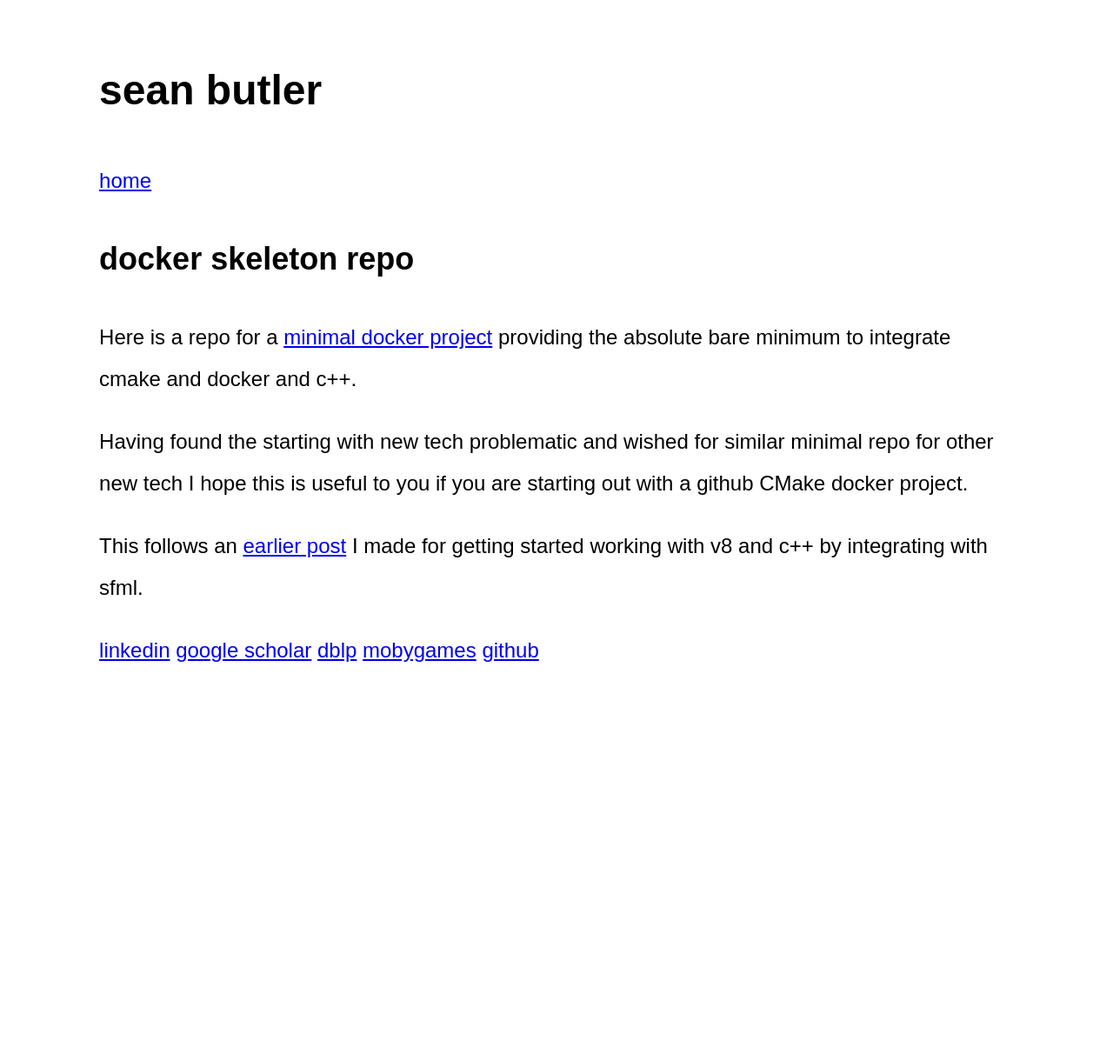
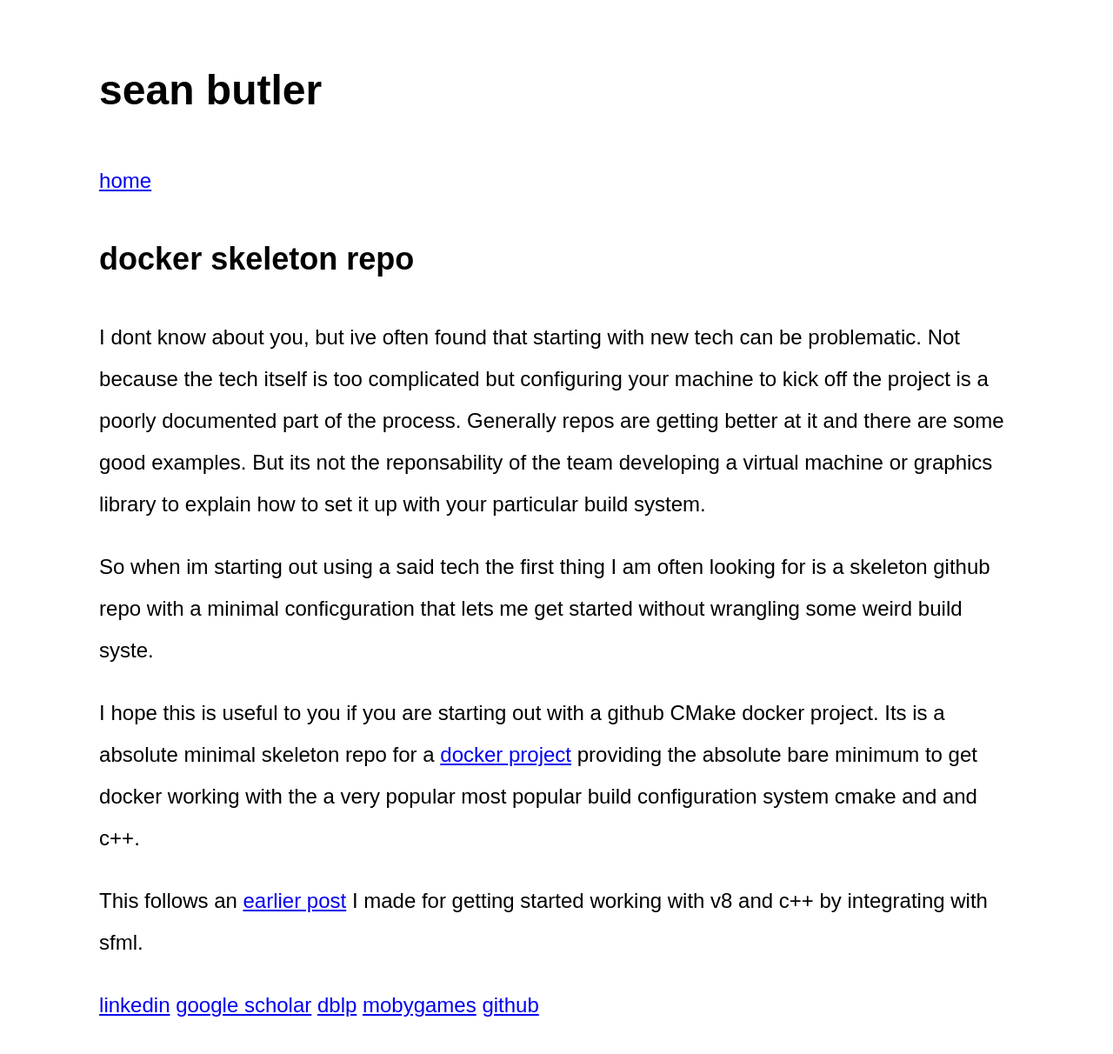
Before and after one commit to seanbutler/www.seanbutler.net, a Jekyll site: the page built from _posts/2024-03-27-docker-skeleton-repo.md, in a window 1280 px wide. Shown: the whole page at 87% size. Built offline with Jekyll 4.4.1, drawn with Linux system fonts in a browser that asks for light colours; before the commit the page ends 900 px from its top, so only the background shows below that.

Commit message:
better text

```diff
--- a/_posts/2024-03-27-docker-skeleton-repo.md
+++ b/_posts/2024-03-27-docker-skeleton-repo.md
@@ -1,12 +1,15 @@
 ---
-  layout: post
+  layout:   post
   title :   docker skeleton repo
   date  :   2024-03-27
   tags  :   minmal skeleton repo v8 sfml cmake cpp
 ---
 
-Here is a repo for a [minimal docker project](https://github.com/seanbutler/minimal_docker_cmake_cpp) providing the absolute bare minimum to integrate cmake and docker and c++.
+I dont know about you, but ive often found that starting with new tech can be problematic. Not because the tech itself is too complicated but configuring your machine to kick off the project is a poorly documented part of the process. Generally repos are getting better at it and there are some good examples. But its not the reponsability of the team developing a virtual machine or graphics library to explain how to set it up with your particular build system.
 
-Having found the starting with new tech problematic and wished for similar minimal repo for other new tech I hope this is useful to you if you are starting out with a github CMake docker project.
+So  when im starting out using a said tech the first thing I am often looking for is a skeleton github repo with a minimal conficguration that lets me get started without wrangling some weird build syste.
+
+I hope this is useful to you if you are starting out with a github CMake docker project. Its is a absolute minimal skeleton repo for a [docker project](https://github.com/seanbutler/minimal_docker_cmake_cpp) providing the absolute bare minimum to get docker working with the a very popular most popular build configuration system cmake and and c++.
+
 
 This follows an [earlier post]({% post_url 2024-03-22-v8-sfml-skeleton-repo %}) I made for getting started working with v8 and c++ by integrating with sfml.
```
